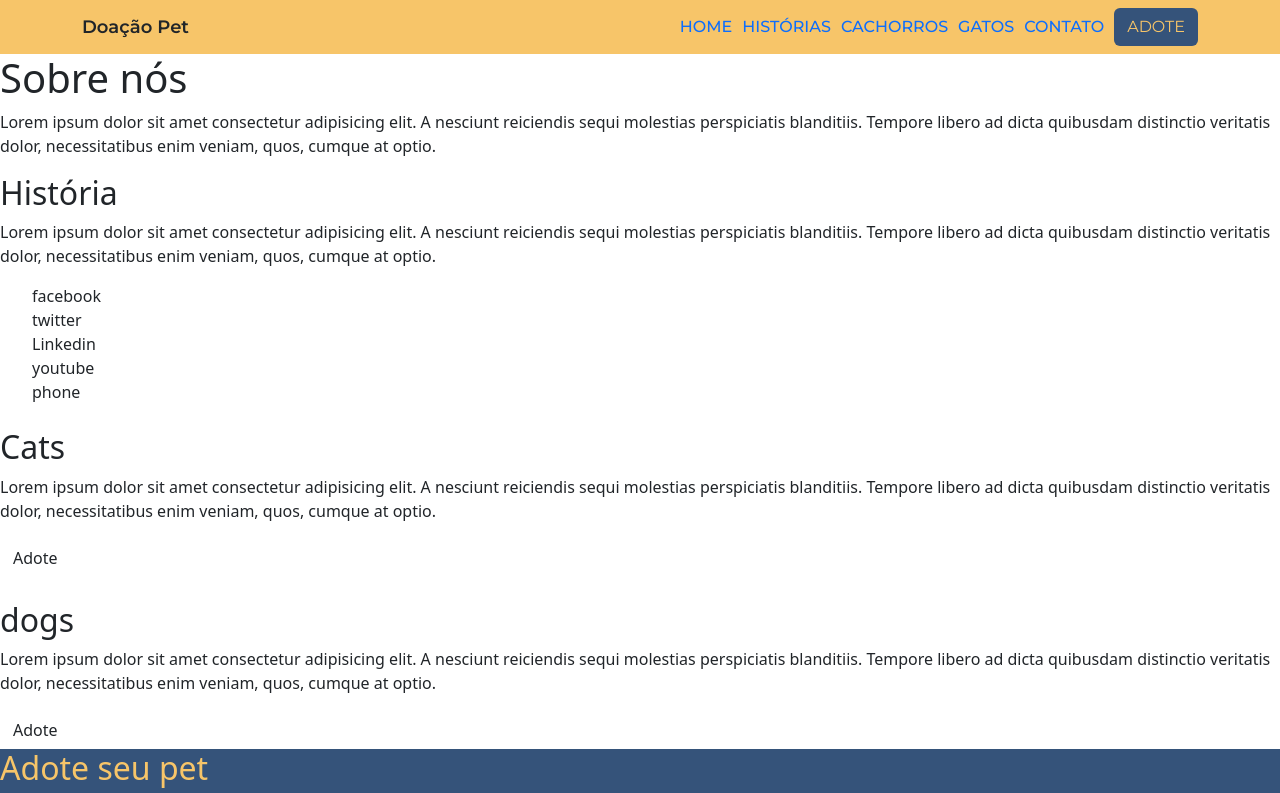
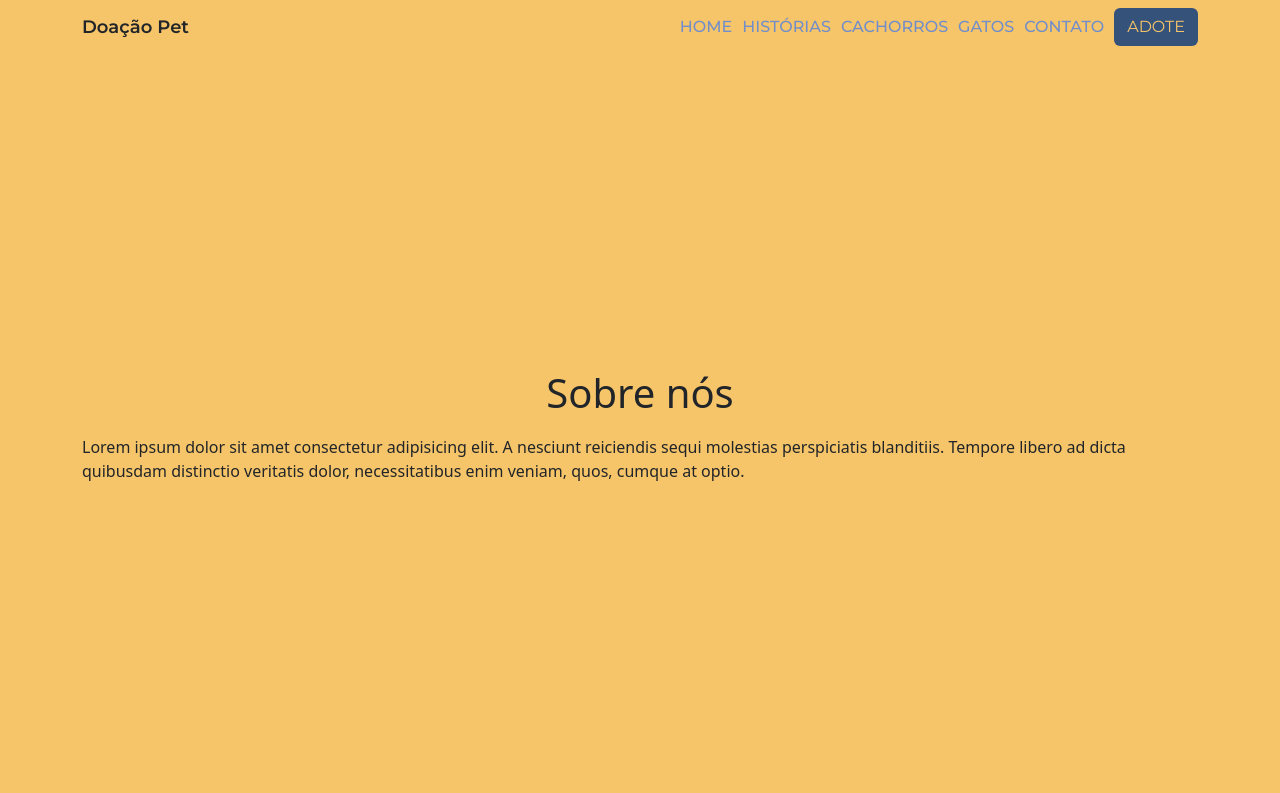
Before and after one commit to R0drigo-Pedroso/Projeto_Doacao_Pet, a plain HTML site: page index.html in a window 1280 px wide. Shown: the top 793 px of the page. Drawn offline with nearby package versions, Linux system fonts and the light colour scheme.

Commit message:
feat: creating about section

```diff
--- a/css/style.css
+++ b/css/style.css
@@ -1,9 +1,11 @@
 @import url('https://fonts.googleapis.com/css2?family=Montserrat:wght@300;400;500;600;700;800&display=swap');
+
 * {
     margin: 0;
     padding: 0;
     box-sizing: border-box;
 }
+
 /* Variaveis */
 :root {
     --dark-blue: #35537a;
@@ -12,7 +14,7 @@
     --brown: #ab927d;
     --gray: #ebebeb;
     --white: #ffffff;
-  }
+}
 
 /* Estilos Gerais */
 
@@ -28,7 +30,7 @@ ul {
 /* Estilos de cada Sessão */
 /* === HEADER === */
 header {
-    background: #F7C569;
+    background: var(--yellow);
 }
 
 header .logo {
@@ -49,7 +51,30 @@ header nav ul li {
     font-family: 'Montserrat', sans-serif;
 }
 
+header nav ul li a {
+    color: var(--light-blue);
+
+}
+/* About */
+.about {
+    background-color: var(--yellow);
+    min-height: 95vh;
+    display: flex;
+    justify-content: center;
+    align-items: center;
+
+}
+.about .about-content {
+    display: flex;
+    flex-direction: column;
+    gap: 10px;
+    justify-content: center;
+    align-items: center;
+    height: 100%;
+}
+
+
 #adoption {
-    color: #F7C569;
-    background: #35537A;
+    color: var(--yellow);
+    background: var(--dark-blue);
 }
--- a/index.html
+++ b/index.html
@@ -34,10 +34,13 @@
     </header>
     <main>
         <section class="about" id="about">
-            <h1>Sobre nós</h1>
-            <p>Lorem ipsum dolor sit amet consectetur adipisicing elit. A nesciunt reiciendis sequi molestias
-                perspiciatis blanditiis. Tempore libero
-                ad dicta quibusdam distinctio veritatis dolor, necessitatibus enim veniam, quos, cumque at optio.</p>
+            <div class="about-content container">
+
+                <h1>Sobre nós</h1>
+                <p>Lorem ipsum dolor sit amet consectetur adipisicing elit. A nesciunt reiciendis sequi molestias
+                    perspiciatis blanditiis. Tempore libero
+                    ad dicta quibusdam distinctio veritatis dolor, necessitatibus enim veniam, quos, cumque at optio.</p>
+            </div>
         </section>
         <section class="history" id="history">
             <h2>História</h2>
```
